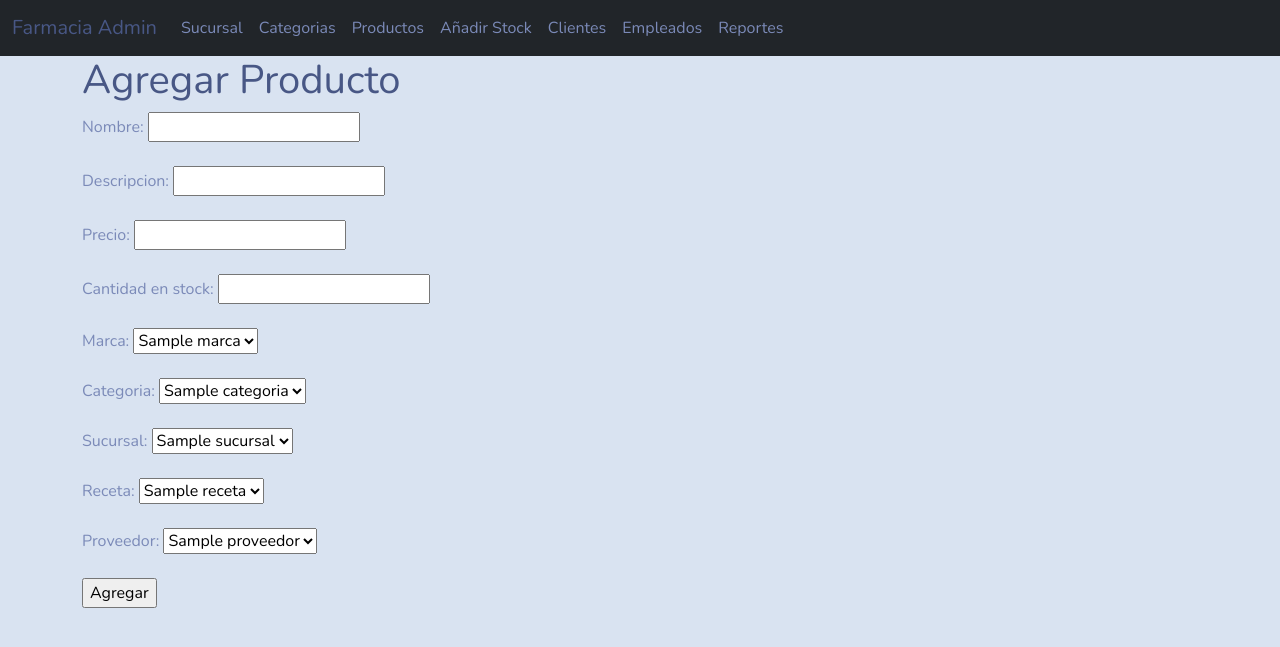
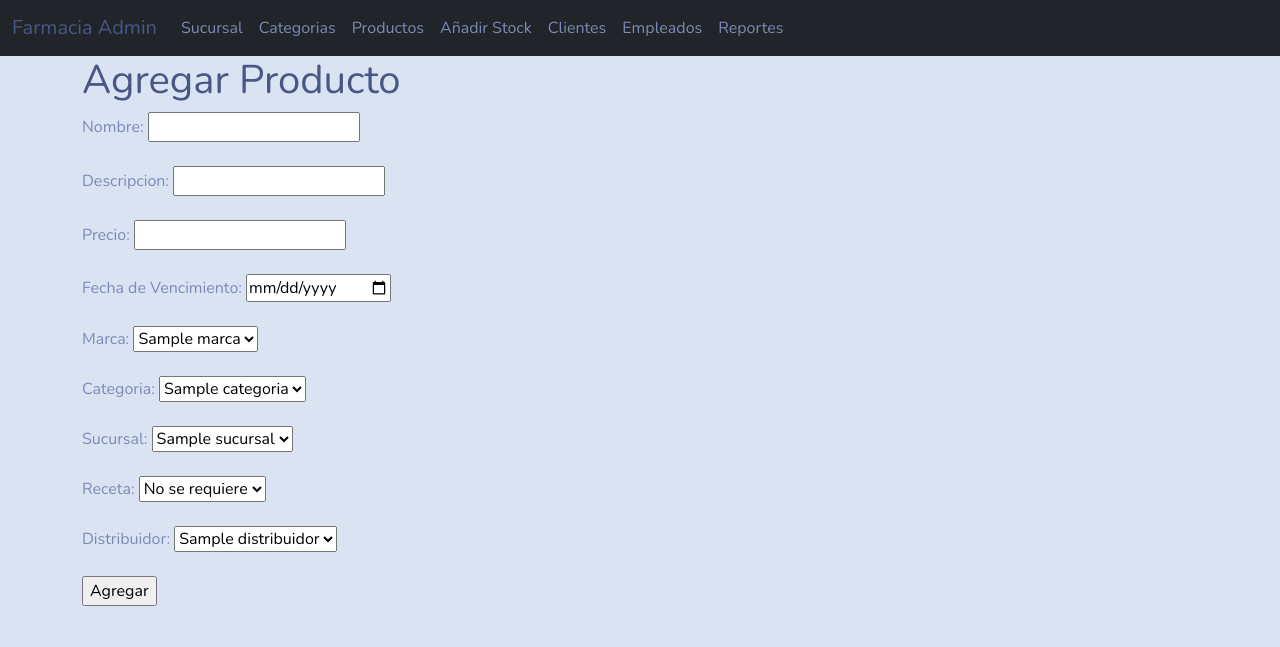
Before and after one commit to felix-gy/Pharmacy-web-app, a Flask app: template app/templates/agregar_producto.html in a window 1280 px wide. Shown: the top 647 px of the page. Run offline with Flask 2, Linux system fonts and the light colour scheme; the template is opened without the code that fills it: most values are stand-ins (such as "Sample title", 1, 10 or a date in 2020); some libraries are stand-ins or nearby versions.

Commit message:
agregar_producto.html

```diff
--- a/app/templates/agregar_producto.html
+++ b/app/templates/agregar_producto.html
@@ -9,8 +9,8 @@
     <input type="text" id="descripcion" name="descripcion" required><br><br>
     <label for="precio">Precio:</label>
     <input type="number" step="0.01" id="precio" name="precio" required><br><br>
-    <label for="stock_cantidad">Cantidad en stock:</label>
-    <input type="number" id="stock_cantidad" name="stock_cantidad" required><br><br>
+    <label for="fecha_vencimiento">Fecha de Vencimiento:</label>
+    <input type="date" id="fecha_vencimiento" name="fecha_vencimiento" required><br><br>
     <label for="id_marca">Marca:</label>
     <select id="id_marca" name="id_marca" required>
         {% for marca in marcas %}
@@ -30,18 +30,17 @@
         {% endfor %}
     </select><br><br>
     <label for="id_receta">Receta:</label>
-    <select id="id_receta" name="id_receta" required>
+    <select id="id_receta" name="id_receta">
         {% for receta in recetas %}
-        <option value="{{ receta[0] }}">{{ receta[1] }}</option>
+        <option value="{{ receta[0] }}">No se requiere</option>
         {% endfor %}
     </select><br><br>
-    <label for="id_receta">Proveedor:</label>
-    <select id="id_proveedor" name="id_proveedor" required>
-        {% for proveedor in proveedores %}
-        <option value="{{ proveedor[0] }}">{{ proveedor[1] }}</option>
+    <label for="id_distribuidor">Distribuidor:</label>
+    <select id="id_distribuidor" name="id_distribuidor" required>
+        {% for distribuidor in distribuidores %}
+        <option value="{{ distribuidor[0] }}">{{ distribuidor[1] }}</option>
         {% endfor %}
     </select><br><br>
     <input type="submit" value="Agregar">
-    <!-- CREAR CON PROOVEDOR Y SUCURSAL UNA COLUMNA INMVETARIO -->
 </form>
 {% endblock %}
```
